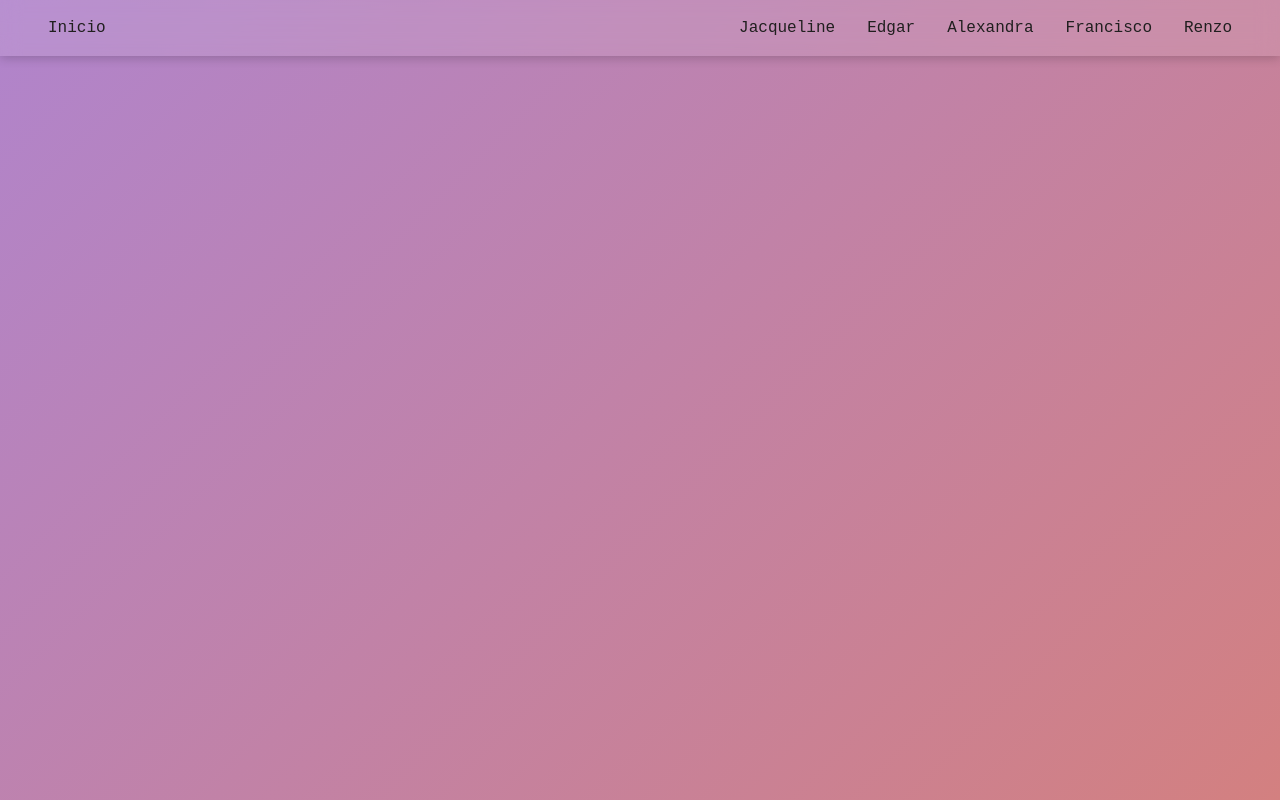
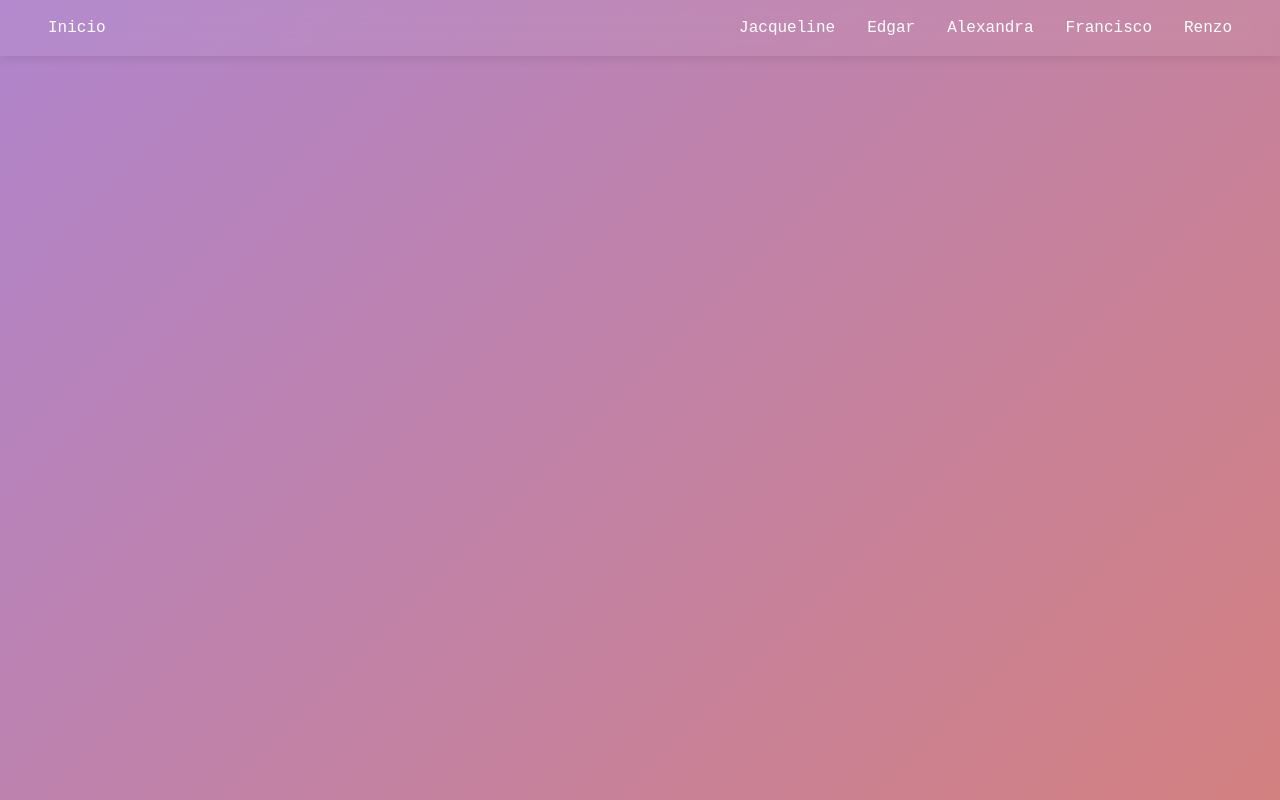
Before and after one commit to JacquelineSalvadorR/Portafolio_GitHub_Grupal, a React (Create React App) app: page /edgar in a window 1280 px wide. Built offline with nearby package versions, Linux system fonts and the light colour scheme.

Commit message:
Ajuste visual en Navbar: reducción de padding para mejorar espacio

```diff
--- a/src/styles/Navbar.css
+++ b/src/styles/Navbar.css
@@ -2,15 +2,17 @@
   position: sticky;
   top: 0;
   width: 100%;
+  margin: 0; /* 💥 elimina cualquier franja blanca arriba */
+  padding: 1rem 2rem;
   display: flex;
   justify-content: space-between;
   align-items: center;
-  padding: 1rem 2rem;
-  background: rgba(255, 255, 255, 0.1);
+  background: rgba(255, 255, 255, 0.05); /* más transparente */
   backdrop-filter: blur(10px);
   -webkit-backdrop-filter: blur(10px);
-  box-shadow: 0 2px 10px rgba(0, 0, 0, 0.2);
+  box-shadow: 0 2px 10px rgba(0, 0, 0, 0.1);
   z-index: 1000;
+  overflow-x: hidden;
 }
 
 .navbar-left,
@@ -29,7 +31,7 @@
 }
 
 .nav-link {
-  color: rgb(32, 31, 31);
+  color: white; /* ✅ mejor visibilidad sobre fondos oscuros o con gradiente */
   text-decoration: none;
   margin: 0 1rem;
   font-weight: 500;
@@ -39,6 +41,3 @@
 .nav-link:hover {
   transform: scale(1.1);
 }
-.navbar-glass {
-  overflow-x: hidden; /* ← importante si los links se van de ancho en pantallas chicas */
-}
```
